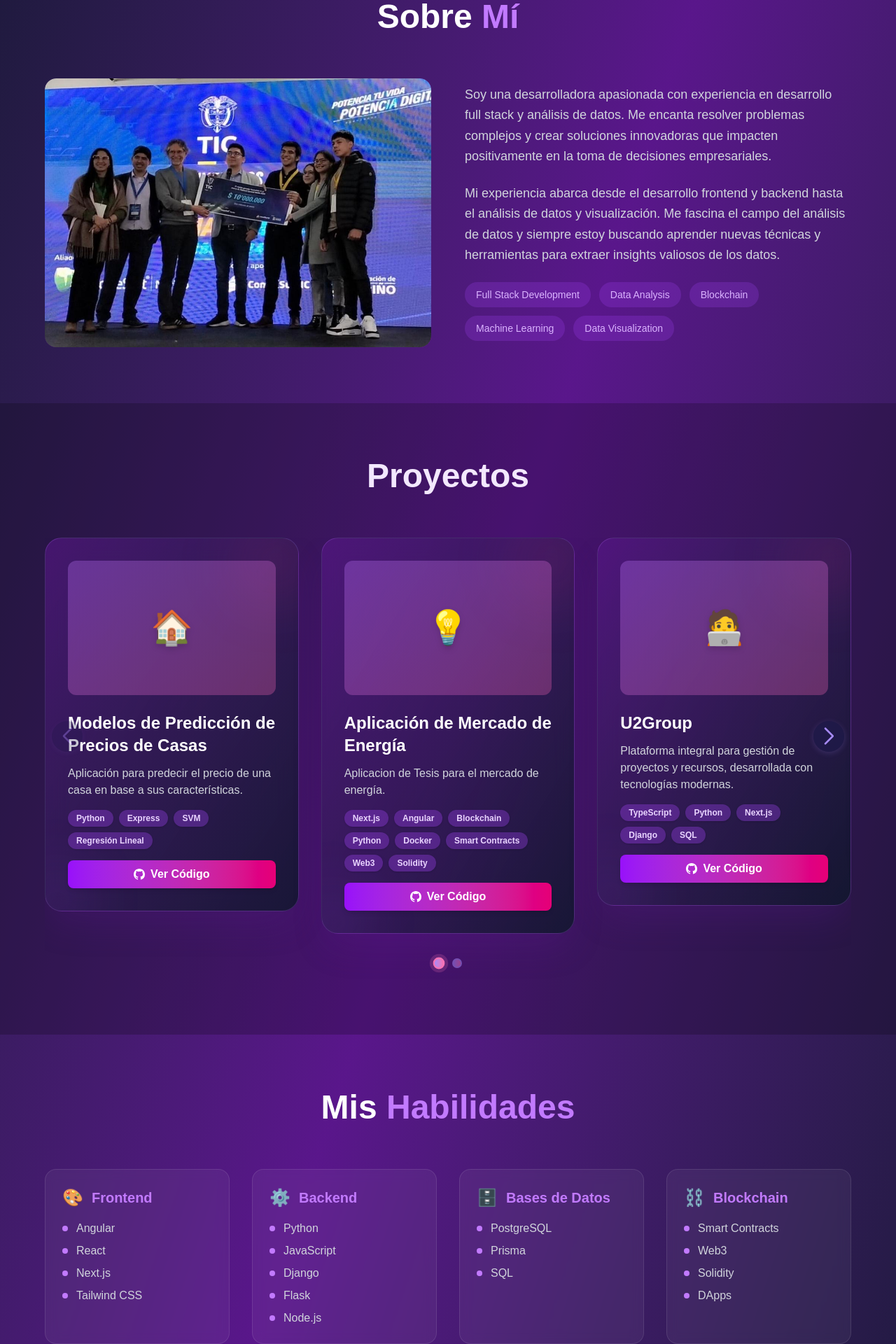
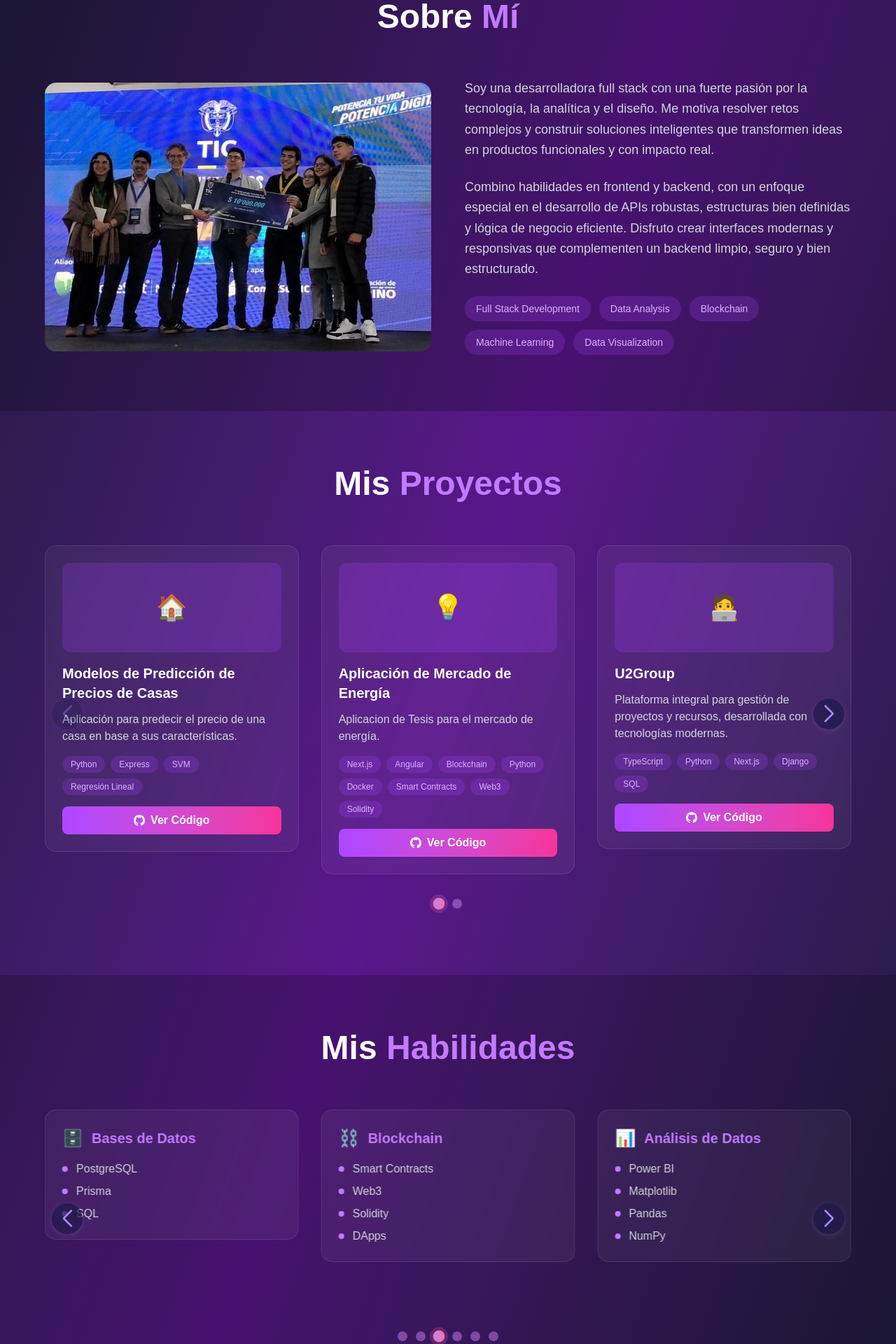
Before and after one commit to Valentina2882/portafolio, a Next.js app: page / in a window 1280 px wide. Shown: the part 880-2800 px from the top of the page at 70% size. Built offline with nearby package versions, Linux system fonts and the light colour scheme.

Commit message:
Agregar autoplay al carrusel de habilidades y actualizar estilos en la sección de proyectos y habilidades para mejorar la presentación y la experiencia del usuario.

```diff
--- a/src/app/page.tsx
+++ b/src/app/page.tsx
@@ -3,10 +3,11 @@
 
 import { useState, useEffect } from 'react';
 import { Swiper, SwiperSlide } from 'swiper/react';
-import { Navigation, Pagination, A11y } from 'swiper/modules';
+import { Navigation, Pagination, A11y, Autoplay } from 'swiper/modules';
 import 'swiper/css';
 import 'swiper/css/navigation';
 import 'swiper/css/pagination';
+import 'swiper/css/autoplay';
 import './swiper-custom.css'; // Importaré un archivo para estilos personalizados de Swiper
 
 export default function Home() {
@@ -169,7 +170,7 @@ export default function Home() {
       </section>
 
       {/* About Section */}
-      <section id="sobre-mi" className="py-20 px-4">
+      <section id="sobre-mi" className="py-20 px-4 bg-black/20">
         <div className="max-w-6xl mx-auto">
           <h2 className="text-4xl md:text-5xl font-bold text-white text-center mb-16">
             Sobre <span className="text-purple-400">Mí</span>
@@ -186,14 +187,12 @@ export default function Home() {
             </div>
             <div className="space-y-6">
               <p className="text-lg text-gray-300 leading-relaxed">
-                Soy una desarrolladora apasionada con experiencia en desarrollo full stack y análisis de datos.
-                Me encanta resolver problemas complejos y crear soluciones innovadoras que impacten positivamente
-                en la toma de decisiones empresariales.
+              Soy una desarrolladora full stack con una fuerte pasión por la tecnología, la analítica y el diseño.
+             Me motiva resolver retos complejos y construir soluciones inteligentes que transformen ideas en productos funcionales y con impacto real.
               </p>
               <p className="text-lg text-gray-300 leading-relaxed">
-                Mi experiencia abarca desde el desarrollo frontend y backend hasta el análisis de datos y
-                visualización. Me fascina el campo del análisis de datos y siempre estoy buscando aprender
-                nuevas técnicas y herramientas para extraer insights valiosos de los datos.
+              Combino habilidades en frontend y backend, con un enfoque especial en el desarrollo de APIs robustas, estructuras bien definidas y lógica de negocio eficiente.
+              Disfruto crear interfaces modernas y responsivas que complementen un backend limpio, seguro y bien estructurado.
               </p>
               <div className="flex flex-wrap gap-3">
                 {['Full Stack Development', 'Data Analysis', 'Blockchain', 'Machine Learning', 'Data Visualization'].map((tech) => (
@@ -211,10 +210,10 @@ export default function Home() {
       </section>
 
       {/* Projects Section */}
-      <section id="proyectos" className="py-20 px-4 bg-black/20">
+      <section id="proyectos" className="py-20 px-4">
         <div className="max-w-6xl mx-auto">
           <h2 className="text-4xl md:text-5xl font-bold text-white text-center mb-16">
-            <span className="text-purple-100">Proyectos</span>
+            Mis <span className="text-purple-400">Proyectos</span>
           </h2>
           <Swiper
             modules={[Navigation, Pagination, A11y]}
@@ -260,41 +259,35 @@ export default function Home() {
 
             ].map((project, index) => (
               <SwiperSlide key={index}>
-                <div
-                  className="bg-gradient-to-br from-purple-900/60 to-slate-900/80 shadow-2xl shadow-purple-900/30 backdrop-blur-lg rounded-3xl p-8 border border-purple-400/20 hover:border-pink-400/40 transition-all duration-300 hover:scale-105 h-full flex flex-col group relative overflow-hidden"
-                >
-                  <div className="absolute -top-8 -right-8 w-32 h-32 bg-pink-500/10 rounded-full blur-2xl z-0"></div>
-                  <div className="absolute -bottom-8 -left-8 w-24 h-24 bg-purple-500/10 rounded-full blur-2xl z-0"></div>
-                  <div className="relative z-10 w-full h-48 bg-gradient-to-br from-purple-400/30 to-pink-400/30 rounded-xl mb-6 flex items-center justify-center group-hover:scale-110 transition-transform duration-300">
-                    <div className="text-5xl drop-shadow-lg">{project.icon}</div>
+                <div className="bg-white/5 backdrop-blur-sm rounded-2xl p-6 border border-white/10 hover:border-purple-400/30 transition-all h-full flex flex-col">
+                  <div className="w-full h-32 bg-purple-500/20 rounded-xl mb-4 flex items-center justify-center">
+                    <div className="text-4xl">{project.icon}</div>
                   </div>
-                  <h3 className="text-2xl font-bold text-white mb-3 relative z-10 group-hover:text-purple-300 transition-colors duration-300">{project.title}</h3>
-                  <p className="text-gray-300 mb-4 relative z-10">
+                  <h3 className="text-xl font-bold text-white mb-3">{project.title}</h3>
+                  <p className="text-gray-300 mb-4 flex-1">
                     {project.description}
                   </p>
-                  <div className="flex flex-wrap gap-2 mb-4 relative z-10">
+                  <div className="flex flex-wrap gap-2 mb-4">
                     {project.techs.map((tech) => (
                       <span
                         key={tech}
-                        className="px-3 py-1 bg-purple-500/30 text-purple-200 rounded-full text-xs font-semibold shadow-sm group-hover:bg-pink-500/30 transition-colors duration-300"
+                        className="px-3 py-1 bg-purple-500/20 text-purple-300 rounded-full text-xs font-medium"
                       >
                         {tech}
                       </span>
                     ))}
                   </div>
-                  <div className="flex gap-3 mt-auto relative z-10">
                   <a
                     href={project.githubLink}
                     target="_blank"
                     rel="noopener noreferrer"
-                      className="flex-1 py-2 bg-gradient-to-r from-purple-600 to-pink-600 text-white rounded-lg hover:from-purple-700 hover:to-pink-700 transition-all text-center flex items-center justify-center gap-2 font-semibold shadow-md group-hover:scale-105"
+                    className="w-full py-2 bg-gradient-to-r from-purple-500 to-pink-500 text-white rounded-lg hover:from-purple-600 hover:to-pink-600 transition-all text-center flex items-center justify-center gap-2 font-semibold"
                   >
                     <svg className="w-4 h-4" fill="currentColor" viewBox="0 0 20 20">
                       <path fillRule="evenodd" d="M10 0C4.477 0 0 4.484 0 10.017c0 4.425 2.865 8.18 6.839 9.504.5.092.682-.217.682-.483 0-.237-.008-.868-.013-1.703-2.782.605-3.369-1.343-3.369-1.343-.454-1.158-1.11-1.466-1.11-1.466-.908-.62.069-.608.069-.608 1.003.07 1.531 1.032 1.531 1.032.892 1.53 2.341 1.088 2.91.832.092-.647.35-1.088.636-1.338-2.22-.253-4.555-1.113-4.555-4.951 0-1.093.39-1.988 1.029-2.688-.103-.253-.446-1.272.098-2.65 0 0 .84-.27 2.75 1.026A9.564 9.564 0 0110 4.844c.85.004 1.705.115 2.504.337 1.909-1.296 2.747-1.027 2.747-1.027.546 1.379.203 2.398.1 2.651.64.7 1.028 1.595 1.028 2.688 0 3.848-2.339 4.695-4.566 4.942.359.31.678.921.678 1.856 0 1.338-.012 2.419-.012 2.747 0 .268.18.58.688.482A10.019 10.019 0 0020 10.017C20 4.484 15.522 0 10 0z" clipRule="evenodd" />
                     </svg>
                     Ver Código
                   </a>
-                  </div>
                 </div>
               </SwiperSlide>
             ))}
@@ -303,21 +296,37 @@ export default function Home() {
       </section>
 
       {/* Skills Section */}
-      <section id="habilidades" className="py-20 px-4">
+      <section id="habilidades" className="py-20 px-4 bg-black/20">
         <div className="max-w-6xl mx-auto">
           <h2 className="text-4xl md:text-5xl font-bold text-white text-center mb-16">
             Mis <span className="text-purple-400">Habilidades</span>
           </h2>
-          <div className="grid md:grid-cols-2 lg:grid-cols-4 gap-8">
+          <Swiper
+            modules={[Navigation, Pagination, A11y, Autoplay]}
+            spaceBetween={32}
+            slidesPerView={1}
+            navigation
+            pagination={{ clickable: true }}
+            autoplay={{
+              delay: 2000,
+              disableOnInteraction: false,
+            }}
+            loop={true}
+            breakpoints={{
+              768: { slidesPerView: 2 },
+              1024: { slidesPerView: 3 }
+            }}
+            className="!pb-16 skills-swiper"
+          >
             {[
               {
                 category: 'Frontend',
-                skills: ['Angular', 'React', 'Next.js', 'Tailwind CSS'],
+                skills: ['Angular', 'Flutter', 'React', 'Next.js', 'Tailwind CSS'],
                 icon: '🎨'
               },
               {
                 category: 'Backend',
-                skills: ['Python', 'JavaScript', 'Django', 'Flask', 'Node.js'],
+                skills: ['Python', 'JavaScript', 'NestJS', 'Django', 'Flask', 'Node.js'],
                 icon: '⚙️'
               },
               {
@@ -340,11 +349,9 @@ export default function Home() {
                 skills: ['Algoritmos Predictivos', 'Scikit-learn', 'Data Mining'],
                 icon: '🤖'
               }
-            ].map((skillGroup) => (
-              <div
-                key={skillGroup.category}
-                className="bg-white/5 backdrop-blur-sm rounded-2xl p-6 border border-white/10 hover:border-purple-400/30 transition-all"
-              >
+            ].map((skillGroup, index) => (
+              <SwiperSlide key={index}>
+                <div className="bg-white/5 backdrop-blur-sm rounded-2xl p-6 border border-white/10 hover:border-purple-400/30 transition-all h-full">
                   <div className="flex items-center mb-4">
                     <span className="text-2xl mr-3">{skillGroup.icon}</span>
                     <h3 className="text-xl font-bold text-purple-400">{skillGroup.category}</h3>
@@ -358,8 +365,9 @@ export default function Home() {
                     ))}
                   </ul>
                 </div>
+              </SwiperSlide>
             ))}
-          </div>
+          </Swiper>
 
           {/* Sección especial sobre análisis de datos */}
           <div className="mt-12 bg-gradient-to-r from-purple-500/10 to-pink-500/10 rounded-2xl p-8 border border-purple-400/20">
```
Lines whose indentation alone changed are shown as unchanged.
